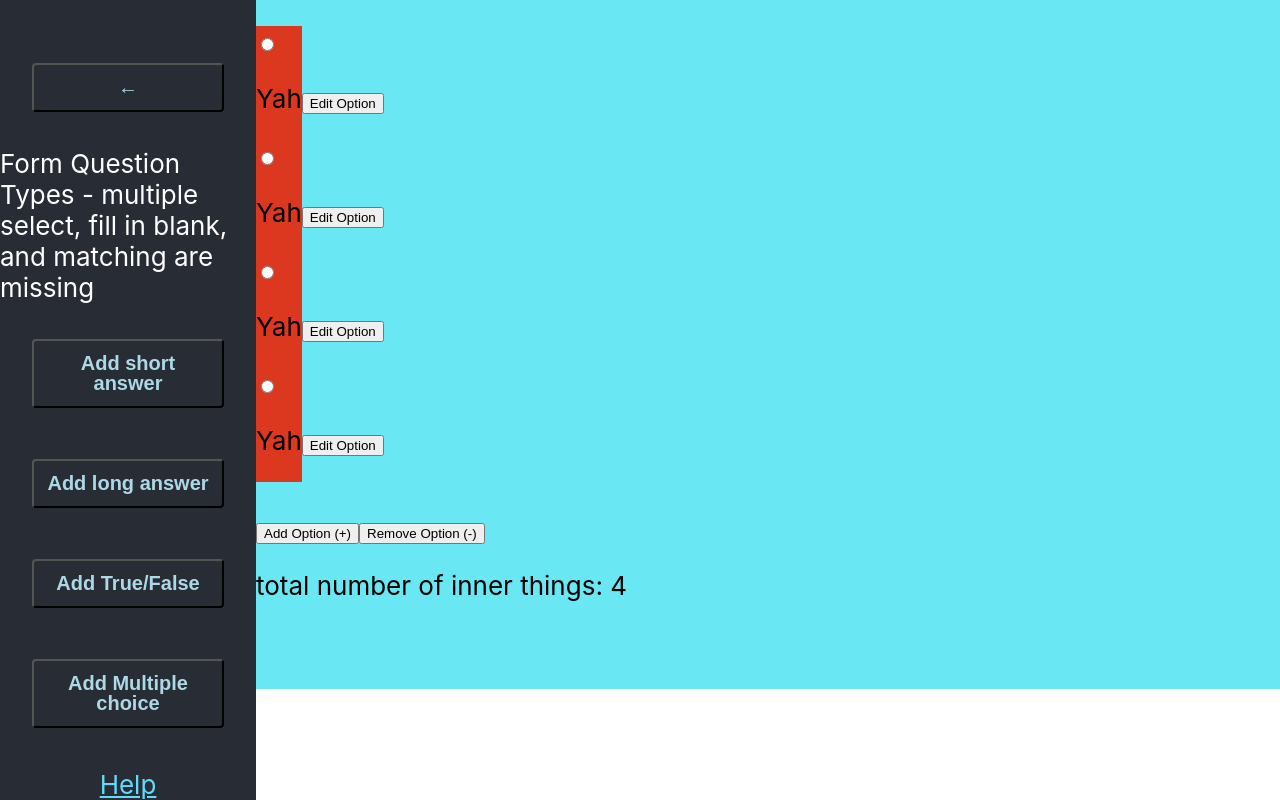
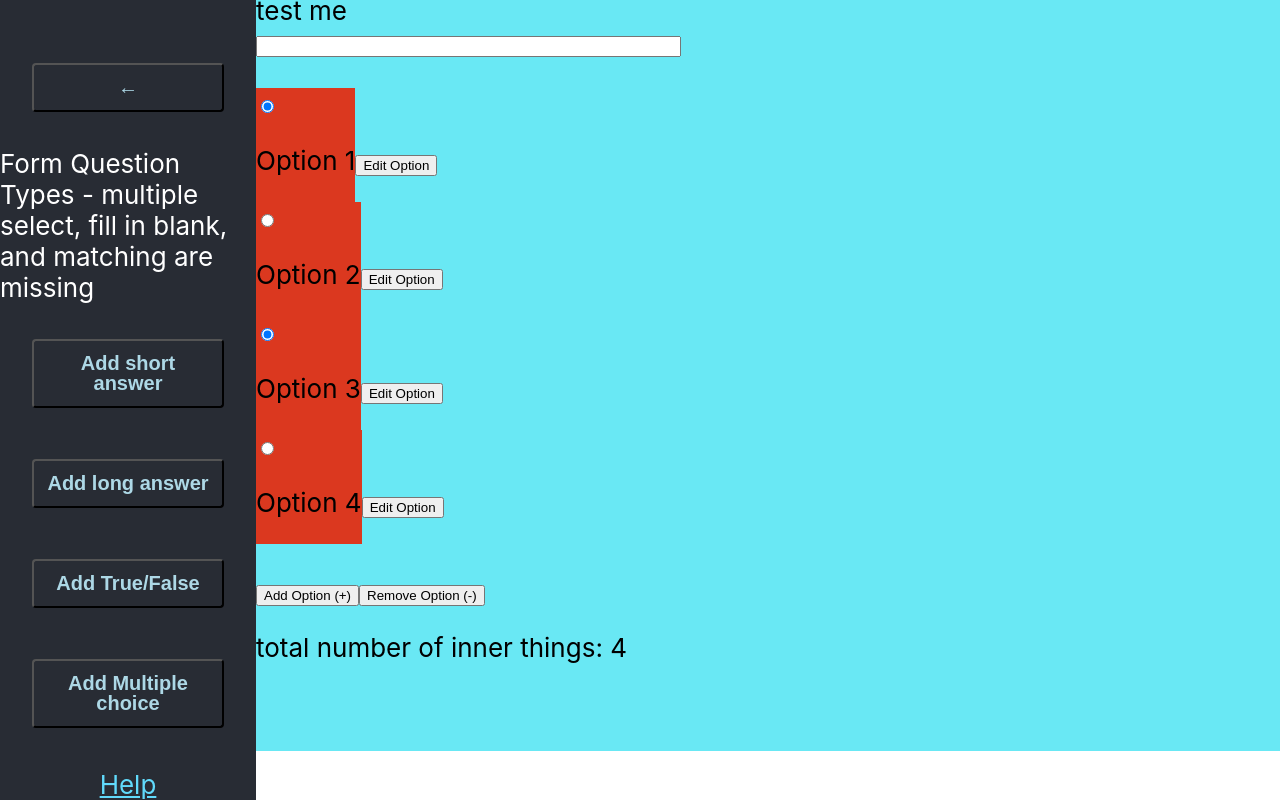
Before and after one commit to conrad1451/formbuilder-frontend, a React (Create React App) app: page /new-form in a window 1280 px wide. Both pictures are taken after typing "Sample" into the empty fields and a click on the button "Add Multiple choice". Shown: the part 349-1149 px from the top of the page. Built offline with nearby package versions, Linux system fonts and the light colour scheme.

Commit message:
fix: enable reading of props

```diff
--- a/src/pages/FormPage.tsx
+++ b/src/pages/FormPage.tsx
@@ -50,13 +50,17 @@ interface DynamicComponentProps {
 interface DynamicMCProps {
   text: string;
   checkedCondition: boolean;
-  checkedFunction: Function;
+  hasEditorOpened: boolean;
+  // checkedFunction: Function;
   // checkedFunction: function;
     // checkedFunction: function name(params:type) {
 
   // }
 }
-
+// function UseGreeting()
+// {
+//   return  React.createElement(Greeting, { name: 'Taylor', age: 25 });
+// }
  const createDynamicComponent2 = (
    component: React.ComponentType<any>,
    props?: any
@@ -65,6 +69,7 @@ interface DynamicMCProps {
      return React.createElement(component);
    } else {
      return React.createElement(component, props);
+    // return React.createElement(component, ...props);
    }
  };
 
@@ -217,7 +222,7 @@ interface DynamicMCProps {
   return (
     <>
     <label>
-      {/* {text}{': '} */}
+      {text}
       <br />
       <input
       type="textarea"
@@ -385,11 +390,12 @@ function EditableTextModule({myText, isEditing}) {
   return (<p className={isEditing ? "hasBorder" : "noBorder"} contentEditable={isEditing}> {theText} </p>);
 }
 
-const DynamicMutliChoiceOption: React.FC<DynamicMCProps> = ({ text, checkedCondition, checkedFunction }) => {
+// const DynamicMutliChoiceOption: React.FC<DynamicMCProps> = ({ text, checkedCondition, checkedFunction }) => {
+  const DynamicMutliChoiceOption: React.FC<DynamicMCProps> = ({ text, checkedCondition, hasEditorOpened }) => {
   // const [isChecked, setIsChecked] = useState(false);
   // const [isChecked, setIsChecked] = useState(checkedCondition);
   // const [optionText, setOptionText] = useState(text);
-  const [hasEditorOpen, setHasEditorOpen] = useState(checkedCondition);
+  const [hasEditorOpen, setHasEditorOpen] = useState(hasEditorOpened);
 
   // let myListing = [createDynamicComponent2(DynamicTextEntry)];
   const [truth, setTruth] = useState(checkedCondition);
@@ -409,7 +415,9 @@ const DynamicMutliChoiceOption: React.FC<DynamicMCProps> = ({ text, checkedCondi
       // onChange={e => setTruth(e.target.value) }
       // onChange={e => setTruth(false) }
       onChange={() => setTruth(!truth) }
-      /><EditableTextModule myText={"Yah  "} isEditing={hasEditorOpen}/>
+      />
+      <EditableTextModule myText={text} isEditing={hasEditorOpen}/>
+      {/* <EditableTextModule myText={"Yah  "} isEditing={hasEditorOpen}/> */}
     </div>
 
       <button id="some-inner-answer"
@@ -431,12 +439,19 @@ const DynamicMultiChoice: React.FC<DynamicComponentProps> = ({ text }) => {
   //  const [theChoice, setTheChoice] = useState("");
    // [AU]
 
-  // CHQ: following line works without compiler errors
+  // CHQ: using createDynamicComponent2 does NOT actually pass in the props as values
+  // using createElement does
+  // let myListing = [
+  //   // createDynamicComponent2(DynamicMutliChoiceOption, { text: 'Option 1', checkedCondition: true}),
+  //   // createDynamicComponent2(DynamicMutliChoiceOption, { text: 'Option 1', checkedCondition: false}),
+  //   // createDynamicComponent2(DynamicMutliChoiceOption, { text: 'Option 1', checkedCondition: true}),
+  //   // createDynamicComponent2(DynamicMutliChoiceOption, { text: 'Option 1', checkedCondition: true})
+  // ];
   let myListing = [
-    createDynamicComponent2(DynamicMutliChoiceOption, { text: 'Option 1', checkedCondition: true}),
-    createDynamicComponent2(DynamicMutliChoiceOption, { text: 'Option 1', checkedCondition: true}),
-    createDynamicComponent2(DynamicMutliChoiceOption, { text: 'Option 1', checkedCondition: true}),
-    createDynamicComponent2(DynamicMutliChoiceOption, { text: 'Option 1', checkedCondition: true})
+    React.createElement(DynamicMutliChoiceOption, { text: 'Option 1', checkedCondition: true, hasEditorOpened: false})
+    ,React.createElement(DynamicMutliChoiceOption, { text: 'Option 2', checkedCondition: false, hasEditorOpened: false})
+    ,React.createElement(DynamicMutliChoiceOption, { text: 'Option 3', checkedCondition: true, hasEditorOpened: false})
+    ,React.createElement(DynamicMutliChoiceOption, { text: 'Option 4', checkedCondition: false, hasEditorOpened: false})
   ];
   const [optionList, setOptionList] = useState(myListing);
 
@@ -463,7 +478,7 @@ const DynamicMultiChoice: React.FC<DynamicComponentProps> = ({ text }) => {
           // @ts-ignore comment
           setOptionList((optionList) =>
             optionList.concat(
-              createDynamicComponent2(DynamicMutliChoiceOption, { text: 'Option 1', checkedCondition:true })
+              React.createElement(DynamicMutliChoiceOption, { text: 'another option', checkedCondition: false, hasEditorOpened: false})
             )
             // optionList.concat(createDynamicComponent2(DynamicLongAnswer)) // was a placeholder
           )
@@ -509,7 +524,9 @@ const DynamicMultiChoice: React.FC<DynamicComponentProps> = ({ text }) => {
 }
 
 
- let myList3 = [createDynamicComponent2(DynamicShortAnswer, "sss")];
+let myList3 = [React.createElement(DynamicShortAnswer, { text: "test me"})];
+
+//  let myList3 = [createDynamicComponent2(DynamicShortAnswer, "sss")];
 //  let myList3 = [createDynamicComponent2(DynamicShortAnswer)];
 
 
@@ -533,7 +550,7 @@ const DynamicMultiChoice: React.FC<DynamicComponentProps> = ({ text }) => {
         onClick={() =>
           // @ts-ignore comment
           setThePlatform((thePlatform) =>
-            thePlatform.concat(createDynamicComponent2(DynamicShortAnswer, "sss"))
+            thePlatform.concat(React.createElement(DynamicShortAnswer, { text: "test me"}))
           // thePlatform.concat(createDynamicComponent2(DynamicShortAnswer))
           )
         }
@@ -618,7 +635,7 @@ const App3: React.FC = () => {
         onClick={() =>
           // @ts-ignore comment
           setThePlatform((thePlatform) =>
-            thePlatform.concat(createDynamicComponent2(DynamicShortAnswer))
+            thePlatform.concat(React.createElement(DynamicShortAnswer, { text: "test me"}))
           // thePlatform.concat(createDynamicComponent2(DynamicShortAnswer, "sss"))
           )
         }
@@ -630,7 +647,8 @@ const App3: React.FC = () => {
         onClick={() =>
           // @ts-ignore comment
           setThePlatform((thePlatform) =>
-            thePlatform.concat(createDynamicComponent2(DynamicLongAnswer))
+            thePlatform.concat(React.createElement(DynamicLongAnswer))
+            // thePlatform.concat(React.createElement(DynamicLongAnswer, { text: "test me"}))
           )
         }
       >
@@ -644,9 +662,8 @@ const App3: React.FC = () => {
           // CHQ: the following doesn't work.
           setThePlatform((thePlatform) =>
             thePlatform.concat(
-              createDynamicComponent2(DynamicTrueFalse, {
-                text: "First component stored in a list",
-              })
+              thePlatform.concat(React.createElement(DynamicTrueFalse))
+              // thePlatform.concat(React.createElement(DynamicTrueFalse, { text: "test me"}))
             )
           )
         }
@@ -661,9 +678,8 @@ const App3: React.FC = () => {
           // CHQ: the following doesn't work.
           setThePlatform((thePlatform) =>
             thePlatform.concat(
-              createDynamicComponent2(DynamicMultiChoice, {
-                text: "First component stored in a list",
-              })
+              thePlatform.concat(React.createElement(DynamicMultiChoice))
+              // thePlatform.concat(React.createElement(DynamicMultiChoice, { text: "test me"}))
             )
           )
         }
@@ -691,9 +707,7 @@ const App3: React.FC = () => {
              <h2>
                  New Form
              </h2>
-
                    <p>Number of questions: {thePlatform.length}</p>
-
              <div>{thePlatform}</div>
            </div>
     </>
```
